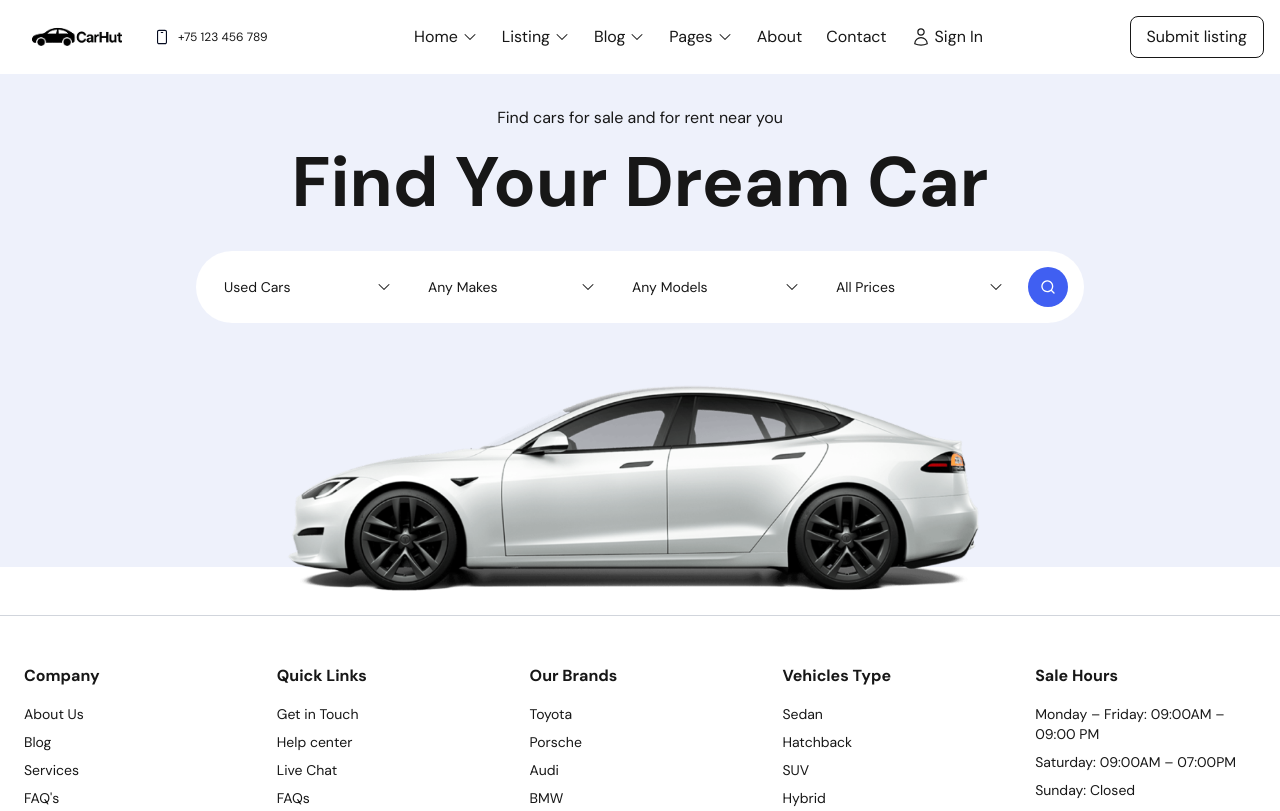
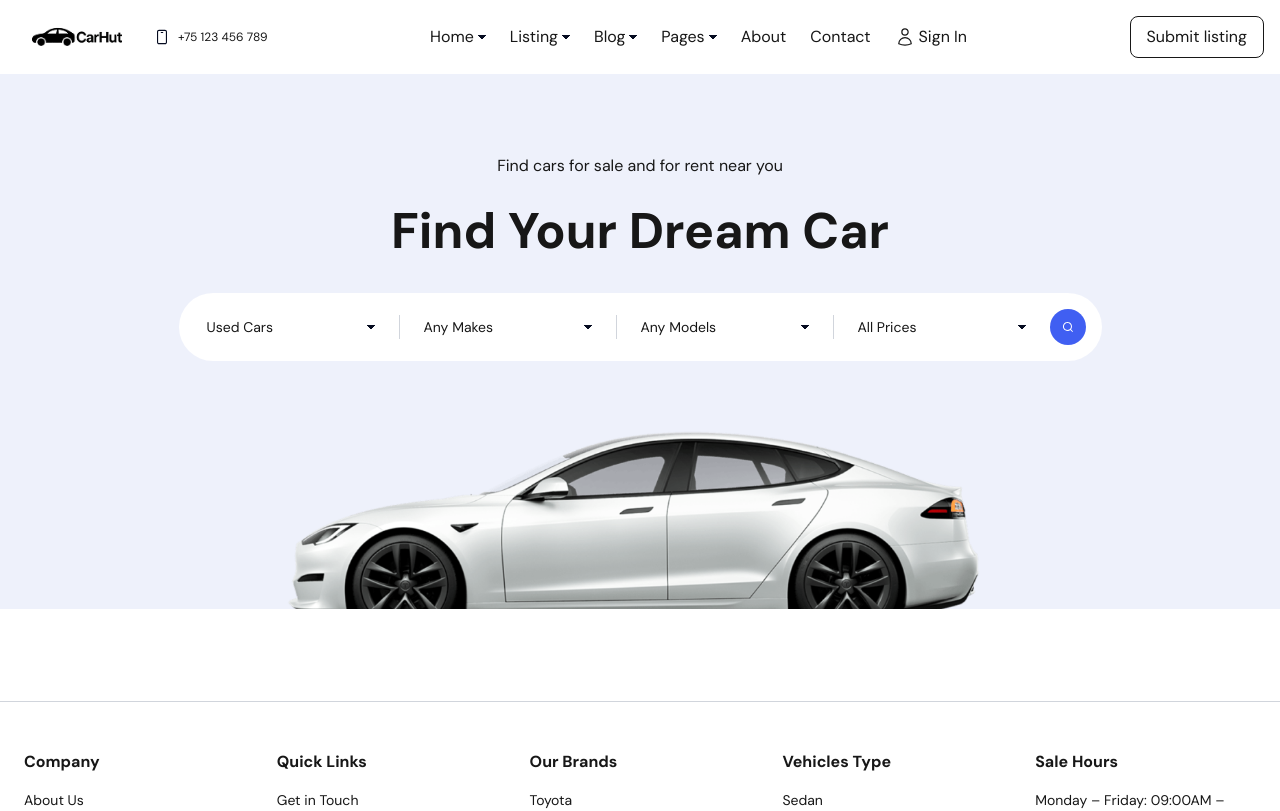
Before and after one commit to nav-commits/Car-Marketplace, a Next.js app: page / in a window 1280 px wide. Shown: the top 811 px of the page. Built offline with nearby package versions, Linux system fonts and the light colour scheme.

Commit message:
fixed image to hide the bottom to cover the bottom tired and refactor hero seciton code

```diff
--- a/app/components/layout/Footer.tsx
+++ b/app/components/layout/Footer.tsx
@@ -43,7 +43,7 @@ export default function Footer() {
           <p>Privacy Notice</p>
         </div>
         <Button
-          boderRadius="rounded-full"
+          borderRadius="rounded-full"
           className="bg-[#405FF2] px-3 py-3"
           icon={
             <img
--- a/app/components/layout/Header.tsx
+++ b/app/components/layout/Header.tsx
@@ -28,7 +28,7 @@ export default function Header() {
           <NavLinks />
         </div>
         <div className="hidden md:block">
-          <Button title="Submit listing" boderRadius="rounded-lg" className="border px-4 py-2"  />
+          <Button title="Submit listing" borderRadius="rounded-lg" className="border px-4 py-2"  />
         </div>
         <div className="md:hidden">
           <button
@@ -48,7 +48,7 @@ export default function Header() {
         <div className="md:hidden mt-4 bg-white shadow-lg rounded-lg p-4 space-y-2">
           <NavLinks isMobile />
           <div>
-            <Button title="Submit listing" boderRadius="rounded-lg" className="border px-4 py-2" />
+            <Button title="Submit listing" borderRadius="rounded-lg" className="border px-4 py-2" />
           </div>
         </div>
       )}
--- a/app/components/layout/NavBar.tsx
+++ b/app/components/layout/NavBar.tsx
@@ -9,10 +9,13 @@ import clsx from "clsx";
 
 const NavLinks: React.FC<NavLinksProps> = ({ isMobile }) => {
   const [openDropdown, setOpenDropdown] = useState<string | null>(null);
-
   return (
     <nav>
-      <ul className={clsx(isMobile ? "flex flex-col space-y-2" : "flex space-x-6")}>
+      <ul
+        className={clsx(
+          isMobile ? "flex flex-col space-y-2" : "flex space-x-6"
+        )}
+      >
         {navLinks.map((link, index) => (
           <li key={index} className="relative">
             {!link.subMenu ? (
@@ -28,7 +31,9 @@ const NavLinks: React.FC<NavLinksProps> = ({ isMobile }) => {
                 <button
                   onClick={() =>
                     isMobile
-                      ? setOpenDropdown(openDropdown === link.name ? null : link.name)
+                      ? setOpenDropdown(
+                          openDropdown === link.name ? null : link.name
+                        )
                       : undefined
                   }
                   className={clsx(
@@ -37,9 +42,10 @@ const NavLinks: React.FC<NavLinksProps> = ({ isMobile }) => {
                   )}
                 >
                   {link.name}
-                  {link.icon && <ChevronDownIcon className="w-4 h-4 ml-1" />}
+                  {link.icon && (
+                    <img src="/Icons/arrow-down.svg" alt="arrow-down" className="ml-1" />
+                  )}
                 </button>
-
                 {/* Dropdown */}
                 {(isMobile ? openDropdown === link.name : true) &&
                   link.subMenu && (
--- a/app/components/sections/HeroSection/HeroSection.tsx
+++ b/app/components/sections/HeroSection/HeroSection.tsx
@@ -2,69 +2,52 @@ import Image from "next/image";
 import Card from "../../ui/Card";
 import Button from "../../ui/Button";
 import Select from "../../ui/Select";
+import { selectOptions } from "../../../../data/carFilters";
+import React from "react";
+
 const HeroSection: React.FC = () => {
   return (
-    <section className="flex flex-col items-center justify-center bg-[#EEF1FB] z-100">
-      <p className="text-[16px] pt-8">
+    <section className="flex flex-col items-center justify-center bg-[#EEF1FB]">
+      <p className="text-base mt-20 mb-4">
         Find cars for sale and for rent near you
       </p>
-      <h1 className="text-[70px] font-bold mb-4">Find Your Dream Car</h1>
-      <Card className="bg-white rounded-full p-4">
-        <div className="flex flex-col gap-3 md:flex-row md:items-center">
-          <Select
-            placeholder="Used Cars"
-            options={[
-              { label: "Shoes", value: "shoes" },
-              { label: "Hats", value: "hats" },
-              { label: "Jackets", value: "jackets" },
-            ]}
-          />
-          <Select
-            placeholder="Any Makes"
-            options={[
-              { label: "Shoes", value: "shoes" },
-              { label: "Hats", value: "hats" },
-              { label: "Jackets", value: "jackets" },
-            ]}
-          />
-          <Select
-            placeholder="Any Models"
-            options={[
-              { label: "Shoes", value: "shoes" },
-              { label: "Hats", value: "hats" },
-              { label: "Jackets", value: "jackets" },
-            ]}
-          />
-
-          <Select
-            placeholder="All Prices"
-            options={[
-              { label: "Shoes", value: "shoes" },
-              { label: "Hats", value: "hats" },
-              { label: "Jackets", value: "jackets" },
-            ]}
-          />
+      <h1 className="text-[50px] font-bold mb-6">Find Your Dream Car</h1>
+      <Card className="bg-white rounded-lg lg:rounded-full">
+        <div className="flex flex-col gap-3 lg:flex-row lg:items-center">
+          {selectOptions.map((item, index) => (
+            <React.Fragment key={item.placeholder}>
+              <div className="flex items-center">
+                <Select placeholder={item.placeholder} options={item.options} />
+              </div>
+              {/* Divider between items only */}
+              {index !== selectOptions.length - 1 && (
+                <div className="hidden lg:block h-6 w-px bg-gray-300" />
+              )}
+            </React.Fragment>
+          ))}
           <Button
-            boderRadius="rounded-full"
+            borderRadius="rounded-full"
             className="bg-[#405FF2] px-3 py-3"
             icon={
               <img
                 src="/Icons/search.svg"
-                alt="phone-icon"
-                className="w-4 h-4"
+                alt="search-icon"
+                className="w-3 h-3"
               />
             }
           />
         </div>
       </Card>
-      <Image
-        src="/images/car.png"
-        alt="Car"
-        width={800}
-        height={356}
-        className="relative z-1 top-10"
-        priority
-      />
+      <div className="relative w-full flex justify-center mt-12">
+        <Image
+          src="/images/car.png"
+          className="relative z-0"
+          alt="Car image hero"
+          width={800}
+          height={356}
+        />
+        <div className="absolute bottom-0 left-0 w-full h-11 bg-white z-10" />
+      </div>
     </section>
   );
 };
--- a/app/components/ui/Button.tsx
+++ b/app/components/ui/Button.tsx
@@ -5,15 +5,15 @@ interface ButtonProps {
   title?: string;
   className?: string;
   icon?: React.ReactNode;
-  boderRadius?: string;
+  borderRadius?: string;
 }
 
-const Button: React.FC<ButtonProps> = ({ title, className, icon, boderRadius }) => {
+const Button: React.FC<ButtonProps> = ({ title, className, icon, borderRadius }) => {
   return (
     <button
       className={clsx(
         "flex items-center gap-2 cursor-pointer",
-        boderRadius,
+        borderRadius,
         className
       )}
     >
--- a/app/components/ui/Select.tsx
+++ b/app/components/ui/Select.tsx
@@ -7,13 +7,11 @@ interface SelectOption {
   label: string;
   value: string;
 }
-
 interface SelectProps {
   options: SelectOption[];
   placeholder?: string;
   className?: string;
 }
-
 const Select: React.FC<SelectProps> = ({
   options,
   placeholder,
@@ -41,7 +39,7 @@ const Select: React.FC<SelectProps> = ({
         className="flex items-center justify-between w-full rounded-md px-3 py-2 text-sm"
       >
         <span>{selected ? selected.label : placeholder}</span>
-        <ChevronDownIcon className="w-4 h-4" />
+        <img src="/Icons/arrow-down.svg" alt="arrow-down" />
       </button>
       {open && (
         <ul className="absolute z-10 mt-1 w-full bg-white rounded-md shadow-md">
--- /dev/null
+++ b/data/carFilters.ts
@@ -0,0 +1,36 @@
+// /data/carFilters.ts
+export const usedCarsOptions = [
+    { label: "New Cars", value: "new" },
+    { label: "Used Cars", value: "used" },
+    { label: "Certified Pre-Owned", value: "cpo" },
+  ];
+
+  export const makesOptions = [
+    { label: "Toyota", value: "toyota" },
+    { label: "Honda", value: "honda" },
+    { label: "Ford", value: "ford" },
+    { label: "BMW", value: "bmw" },
+    { label: "Mercedes", value: "mercedes" },
+  ];
+
+  export const modelsOptions = [
+    { label: "Corolla", value: "corolla" },
+    { label: "Civic", value: "civic" },
+    { label: "Mustang", value: "mustang" },
+    { label: "3 Series", value: "3series" },
+    { label: "C-Class", value: "cclass" },
+  ];
+
+  export const priceOptions = [
+    { label: "Under $10,000", value: "under-10000" },
+    { label: "$10,000 - $20,000", value: "10000-20000" },
+    { label: "$20,000 - $30,000", value: "20000-30000" },
+    { label: "Above $30,000", value: "above-30000" },
+  ];
+
+  export const selectOptions = [
+    { placeholder: "Used Cars", options: usedCarsOptions },
+    { placeholder: "Any Makes", options: makesOptions },
+    { placeholder: "Any Models", options: modelsOptions },
+    { placeholder: "All Prices", options: priceOptions },
+  ];
--- a/types/footerTypes.ts
+++ b/types/footerTypes.ts
@@ -1,5 +1,3 @@
-import { ReactNode } from "react";
-
 export interface FooterColumn {
   title: string;
   items: string[];
@@ -10,7 +8,6 @@ type SocialItem = {
     label: string;
   };
 
-
 export interface Socials {
   title: string;
   items: SocialItem[];
```
Also changed, not shown: public/Icons/arrow-down.svg.
